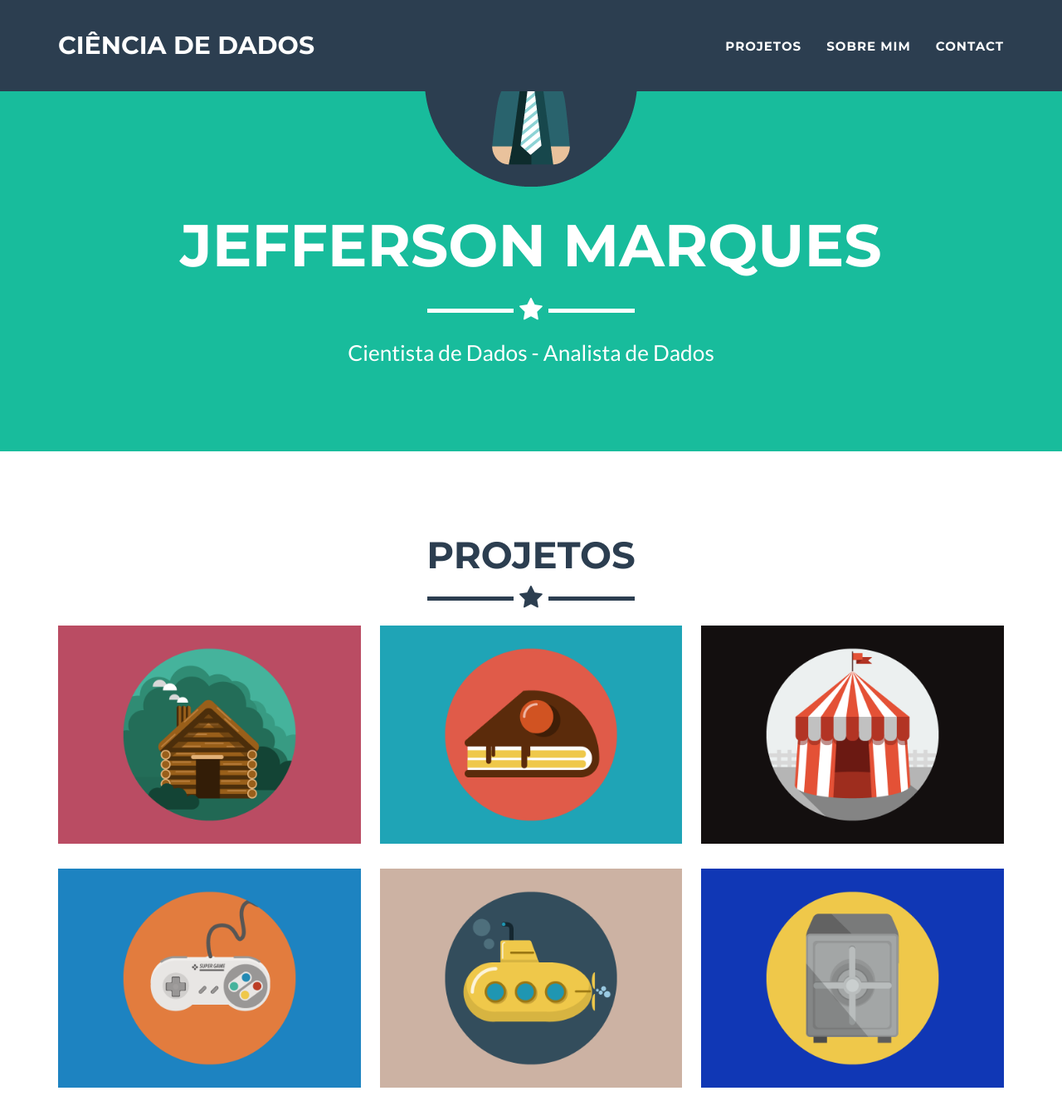
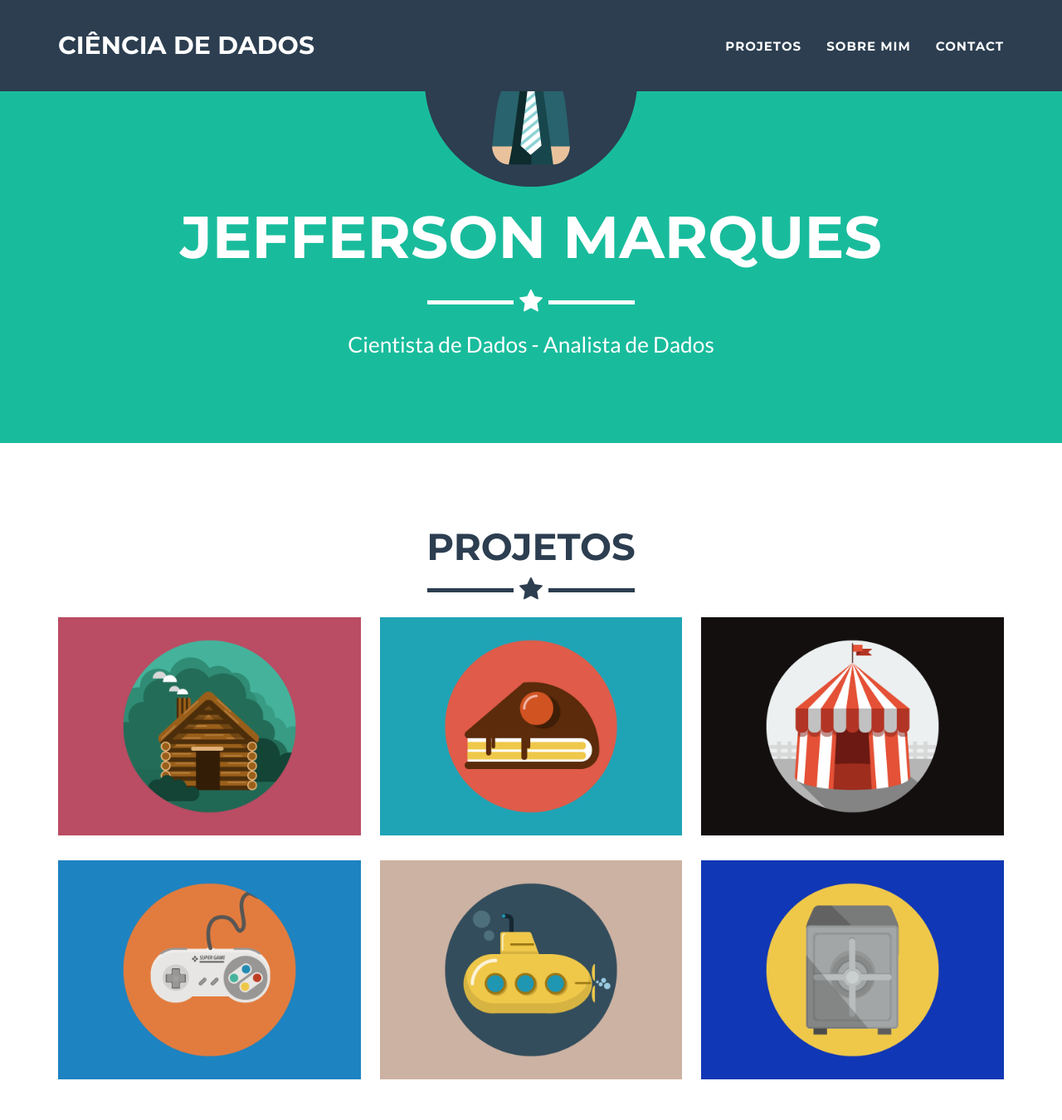
Before and after one commit to Jefferson019/DataScience, a Jekyll site: the page built from _posts/2014-07-18-project-1.markdown, in a window 1280 px wide and 1400 px high, scrolled down 231 px. Shown: the top 1350 px of the window at 83% size. Built offline with Jekyll 4.4.1, drawn with Linux system fonts in a browser that asks for light colours.

Commit message:
Update main.css

```diff
--- a/_includes/css/main.css
+++ b/_includes/css/main.css
@@ -93,7 +93,7 @@ header .container {
 
 header img {
     display: block;
-    margin: 0 auto 20px;
+    margin: 0 auto 10px;
 }
 
 header .intro-text .name {
```
